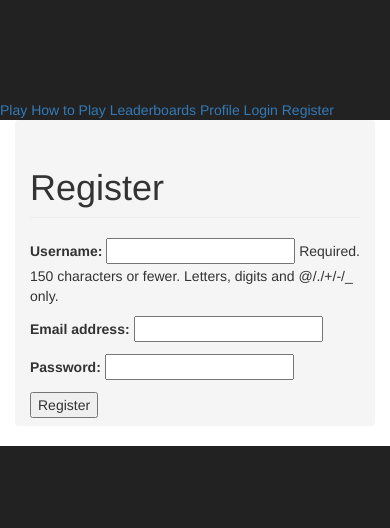
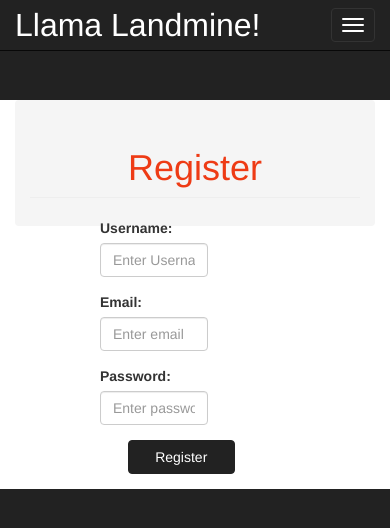
Before and after one commit to gordi1308/LlamaLandmine, a Django app: page /llamalandmine/register/ in a window 390 px wide. Shown: the top 528 px of the page. Run offline with Django 3.2, Linux system fonts and the light colour scheme; some libraries are stand-ins or nearby versions.

Commit message:
designed register

```diff
--- a/bad_llama_games/templates/register.html
+++ b/bad_llama_games/templates/register.html
@@ -1,19 +1,47 @@
-{% extends "base2.html" %}
+{% extends "basic.html" %}
+
+{% load staticfiles %}
+ <!-- Bootstrap Core css -->
+    <link href="{%  static "css/bootstrap.min.css" %}" rel="stylesheet">
 
 {% block body %}
-<div>
-	<h1 class="page-header">Register</h1>
-    {% if registered %}
-    <p>Hey! You've registered already!</p>
-    <a href="{% url 'play' %}">Get back to the game!</a> <!-- Can this be made into a button in css? -->
+<h1 class="page-header text-center text-orange">Register</h1>
+{% if registered %}
+    <div class="col-lg-offset-2 col-sm-offset-2 col-xs-offset-2 col-lg-6 col-sm-6 col-xs-6">
+    <p class="col-xs-offset-5 col-sm-offset-5 col-lg-offset-5">Hey! You've registered already!</p>
+    <a href="{% url 'play' %}" class="btn btn-primary btn-lg col-xs-offset-5 col-sm-offset-5 col-lg-offset-5">Get back to the game!</a> <!-- Can this be made into a button in css? -->
+    </div>
     {% else %}
-	<form id ="register" method="post" action="/llamalandmine/how_to/">
-        {% csrf_token %}
-        {{ user_form.as_p }}
-        {{ profile_form.as_p }}
+<div class="col-lg-offset-2 col-sm-offset-2 col-xs-offset-2 col-lg-6 col-sm-6 col-xs-6">
+<form class="form-horizontal" role="form" id ="register" method="post" action="/llamalandmine/how_to/">
+                      <input type="hidden" name="csrfmiddlewaretoken" value="L1VmM6znJ30nohc0D5PWOvxcFN1pwqhW">
+    {% csrf_token %}
 
-        <input type="submit" name="submit" value="Register" />
-    {% endif %}
-	</form>
+       <div class="form-group">
+      <label class="control-label col-sm-2 col-lg-2 col-xs-2" for="id_username">Username: </label>
+      <div class="col-sm-10 col-xs-10 col-lg-10 col-xs-offset-0 col-sm-offset-0 col-lg-offset-0" >
+        <input type="text" class="form-control" id="id_username" placeholder="Enter Username" maxlenght="30" name="username">
+      </div>
+    </div>
+    <div class="form-group">
+      <label class="control-label col-sm-2 col-xs-2 col-lg-2" for="id_email">Email:</label>
+      <div class="col-sm-10 col-lg-10 col-xs-10 col-xs-offset-0 col-sm-offset-0 col-lg-offset-0">
+        <input type="email" class="form-control" id="id_email" placeholder="Enter email" maxlenght="75" name="email">
+      </div>
+    </div>
+    <div class="form-group">
+      <label class="control-label col-sm-2 col-xs-2 col-lg-2 " for="id_password">Password:</label>
+      <div class="col-sm-10 col-xs-10 col-lg-10 col-xs-offset-0 col-sm-offset-0 col-lg-offset-0">
+        <input type="password" class="form-control" id="id_password" placeholder="Enter password" name="password" >
+      </div>
+    </div>
+
+    <div class="form-group">
+      <div class="col-sm-offset-2 col-xs-offset-2 col-lg-offset-2  col-sm-10 col-lg-10 col-xs-10">
+        <input type="submit" class="btn btn-primary btn-block" name="submit" value="Register">
+      </div>
+    </div>
+ {% endif %}
+  </form>
 </div>
 {% endblock %}
```
